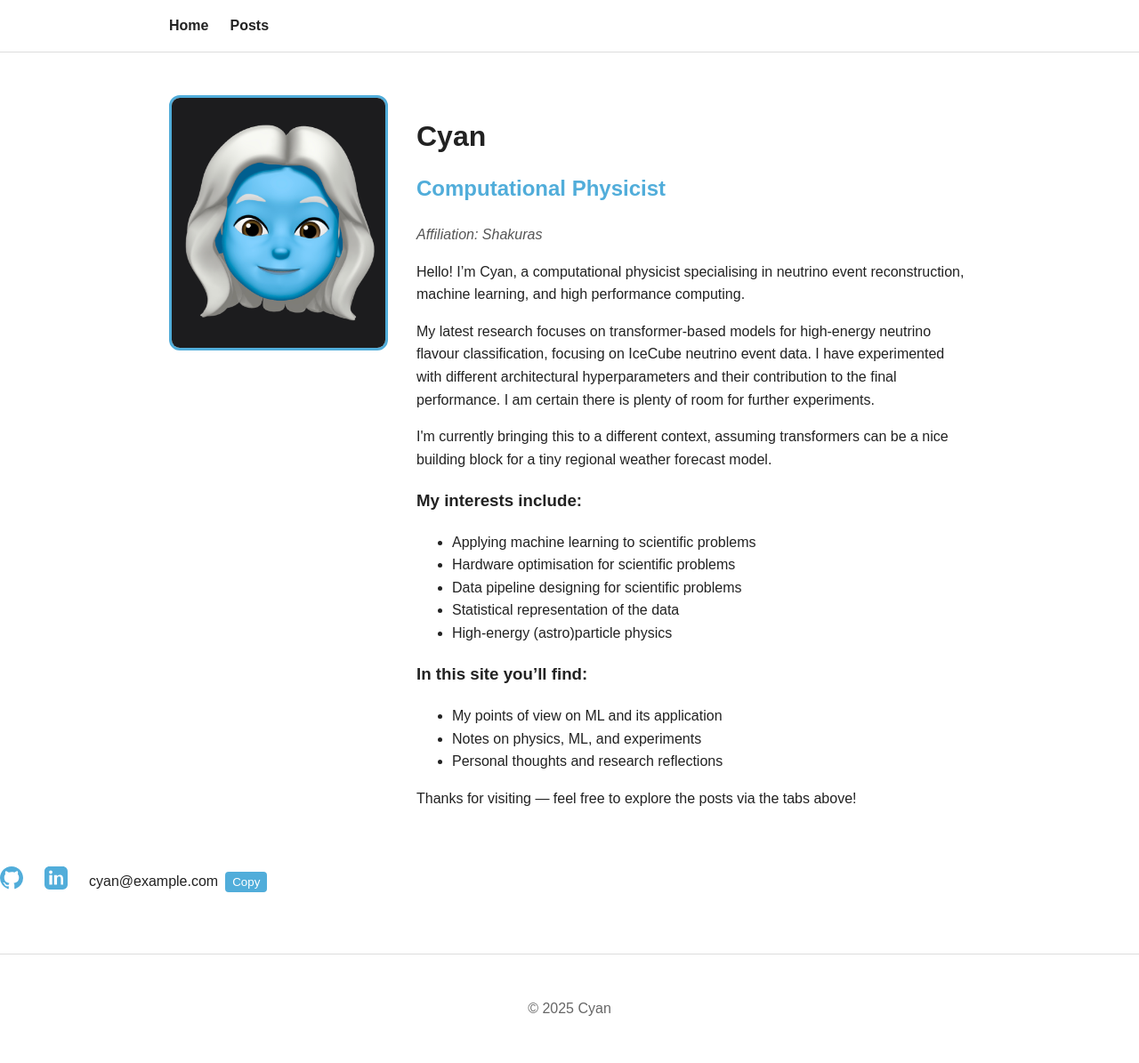
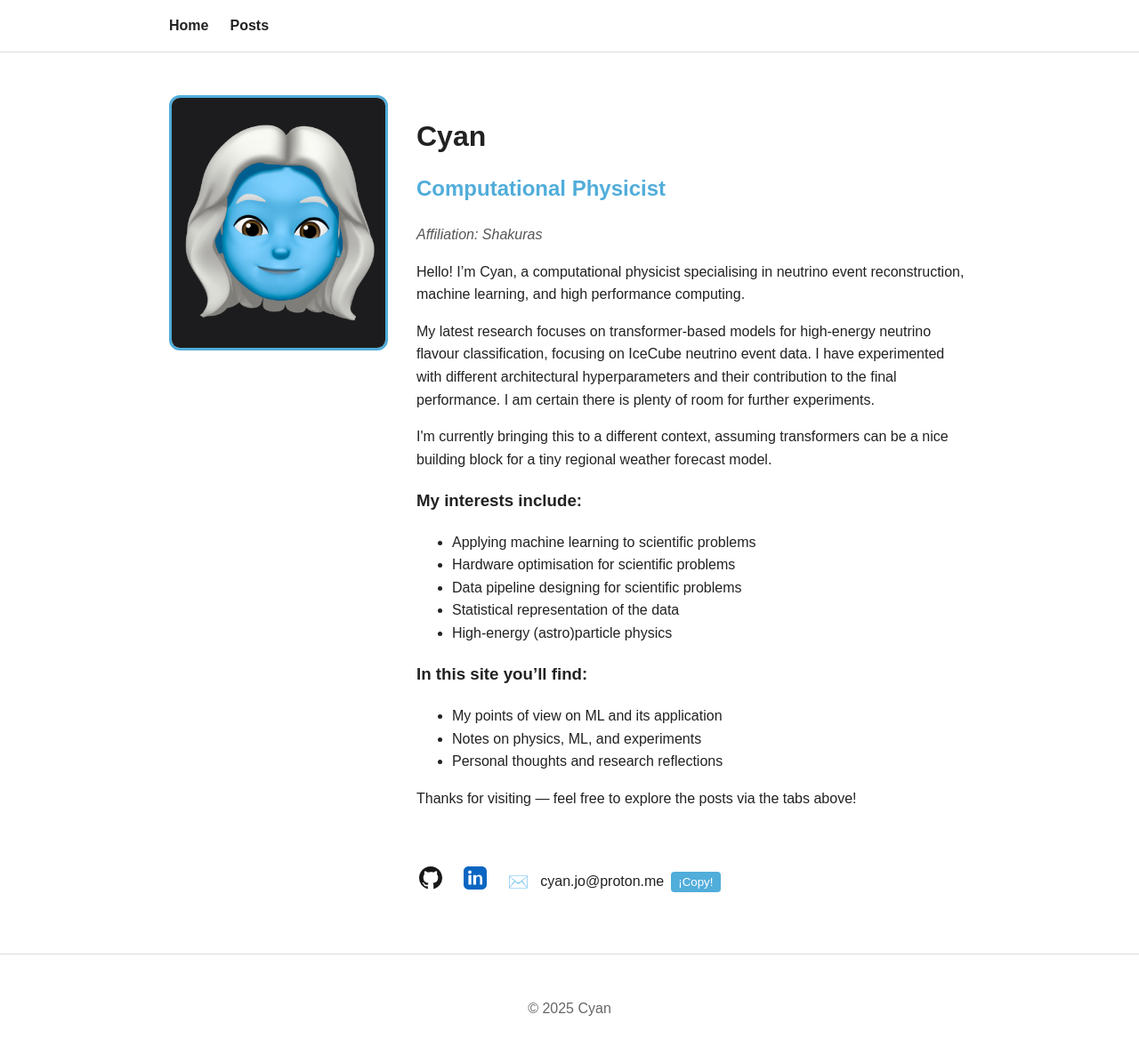
Before and after one commit to KUcyans/KUcyans.github.io, a Jekyll site: the page index.html, which Jekyll copies as it is, in a window 1280 px wide. Shown: the whole page at 89% size. Built offline with Jekyll 4.4.1, drawn with Linux system fonts in a browser that asks for light colours.

Commit message:
social links adjusted

```diff
--- a/assets/css/style.css
+++ b/assets/css/style.css
@@ -124,18 +124,25 @@
 .social-links {
   display: flex;
   align-items: center;
+  justify-content: center;
+  align-items: center;
   gap: 1.5rem;
   margin-top: 2rem;
 }
 
 .icon svg {
-  color: var(--theme);
   transition: 0.2s;
 }
 
-.icon:hover svg {
-  color: #0a66c2; /* LinkedIn blue for all icons? or use #51ADDA? */
+
+.icon:hover svg[fill="#181717"] {
+  fill: #000000; /* darker GitHub */
 }
+
+.icon:hover svg[fill="#0A66C2"] {
+  fill: #084c92; /* darker LinkedIn blue */
+}
+
 
 .email-box {
   display: flex;
@@ -155,3 +162,8 @@
 #copy-email:hover {
   background: #3b91b9;
 }
+.email-icon {
+  font-size: 1.2rem;
+  margin-right: 0.3rem;
+  line-height: 1;
+}
--- a/index.html
+++ b/index.html
@@ -80,8 +80,7 @@
 <div class="social-links">
 
   <a href="https://github.com/KUcyans" target="_blank" class="icon">
-    <!-- GitHub SVG -->
-    <svg viewBox="0 0 16 16" width="26" height="26" fill="currentColor">
+    <svg viewBox="0 0 16 16" width="26" height="26" fill="#181717">
       <path d="M8 0C3.58 0 0 3.58 0 8a8 8 0 005.47 7.59c.4.07.55-.17.55-.38
       0-.19-.01-.82-.01-1.49-2.01.37-2.53-.49-2.69-.94-.09-.23-.48-.94-.82-1.13-.28-.15-.68-.52
       -.01-.53.63-.01 1.08.58 1.23.82.72 1.21 1.87.87 2.33.66.07-.52.28-.87.51-1.07
@@ -94,8 +93,7 @@
   </a>
 
   <a href="https://www.linkedin.com/in/cyan-yong-ho-jo-a991702b0/" target="_blank" class="icon">
-    <!-- LinkedIn SVG -->
-    <svg viewBox="0 0 24 24" width="26" height="26" fill="currentColor">
+    <svg viewBox="0 0 24 24" width="26" height="26" fill="#0A66C2">
       <path d="M19 0h-14c-2.761 0-5 2.238-5 5v14c0 2.762 2.239 5 5
       5h14c2.762 0 5-2.238 5-5v-14c0-2.762-2.238-5-5-5zm-11 19h-3v-10h3v10zm-1.5-11.267
       c-.966 0-1.75-.79-1.75-1.767s.784-1.767 1.75-1.767 1.75.79
@@ -106,11 +104,12 @@
   </a>
 
   <div class="email-box">
-    <span id="email-text">cyan@example.com</span>
-    <button id="copy-email">Copy</button>
+    <span class="email-icon">✉️</span>
+    <span id="email-text">cyan.jo@proton.me</span>
+    <button id="copy-email">¡Copy!</button>
   </div>
+</div>
 
-</div>
 
 
 <footer class="site-footer">
```
Also changed, not shown: other parts of index.html (+2 -1 lines), git_include.txt (+12 -2 lines).
